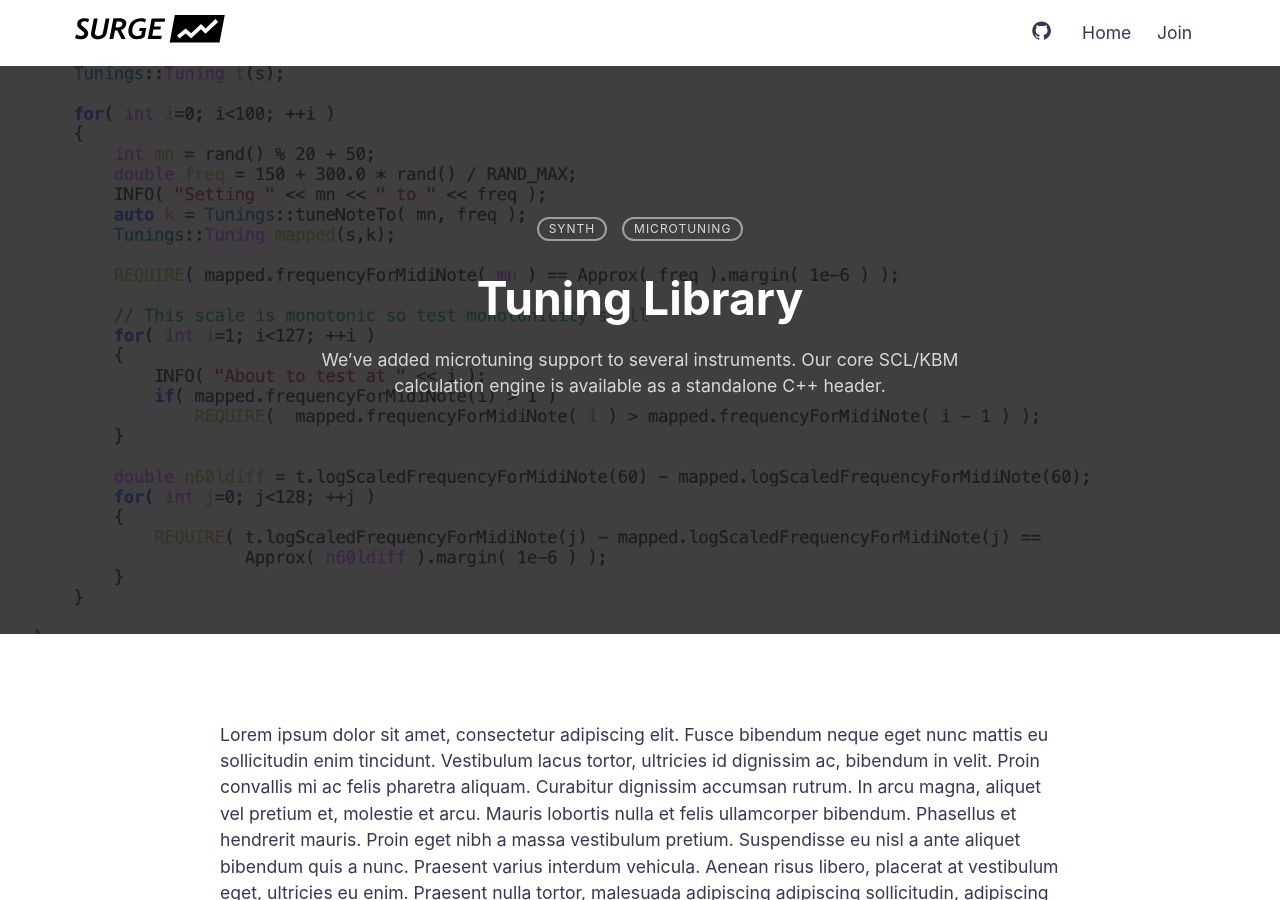
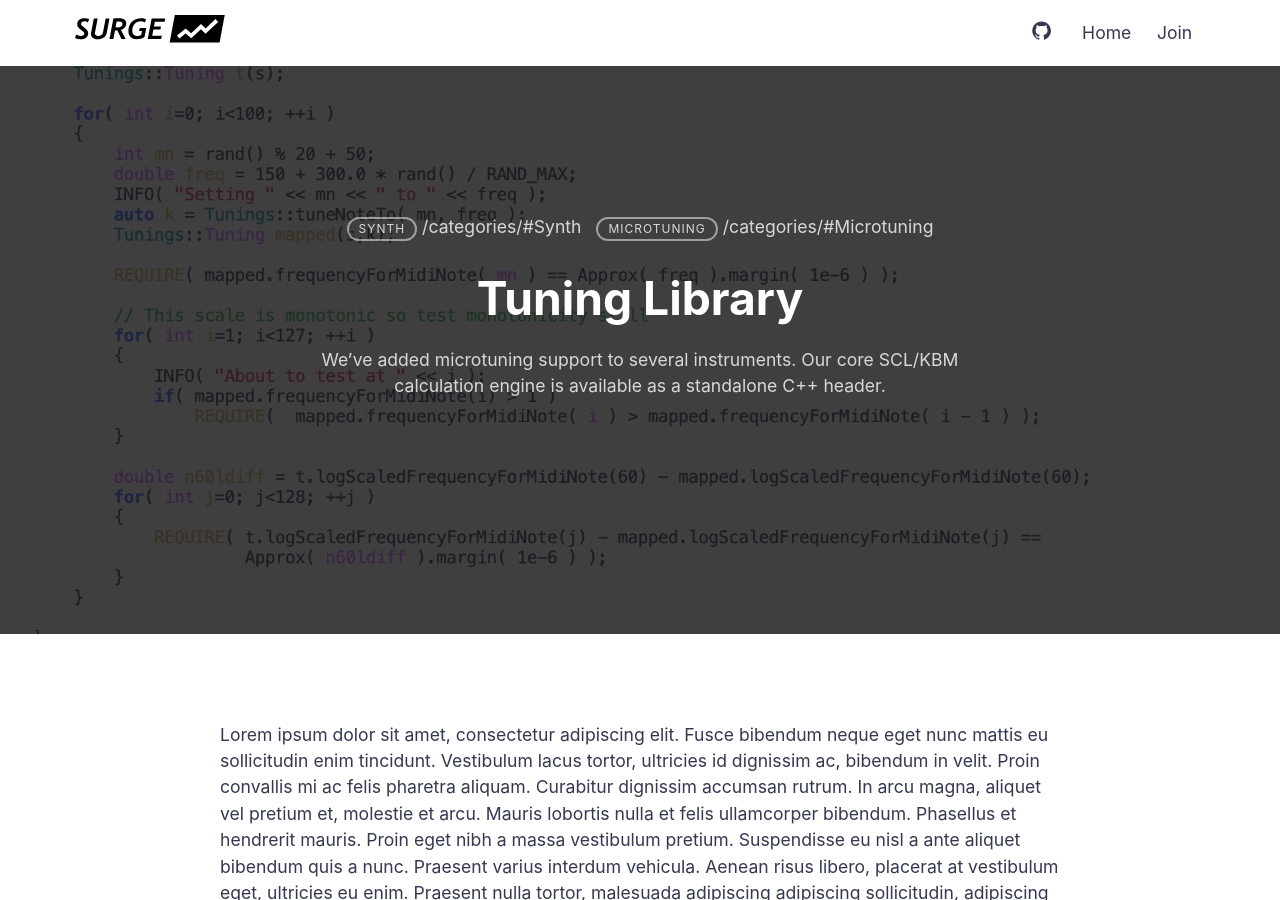
Before and after one commit to surge-synthesizer/surge-synth-team.org, a Jekyll site: the page built from _posts/2020-02-14-tuning-library.md, in a window 1280 px wide and 900 px high. Built offline with Jekyll 4.4.1, drawn with Linux system fonts in a browser that asks for light colours.

```diff
--- a/_layouts/post.html
+++ b/_layouts/post.html
@@ -34,6 +34,7 @@
           {% endif %}
           {% for category in categories %}
             <a class="label" href="{{site.baseurl}}categories/#{{category|slugize}}">{{category}}</a>
+            <span>{{"/" | relative_url}}categories/#{{category|slugize}}</span>
             {% unless forloop.last %}&nbsp;{% endunless %}
           {% endfor %}
         </div>
```
